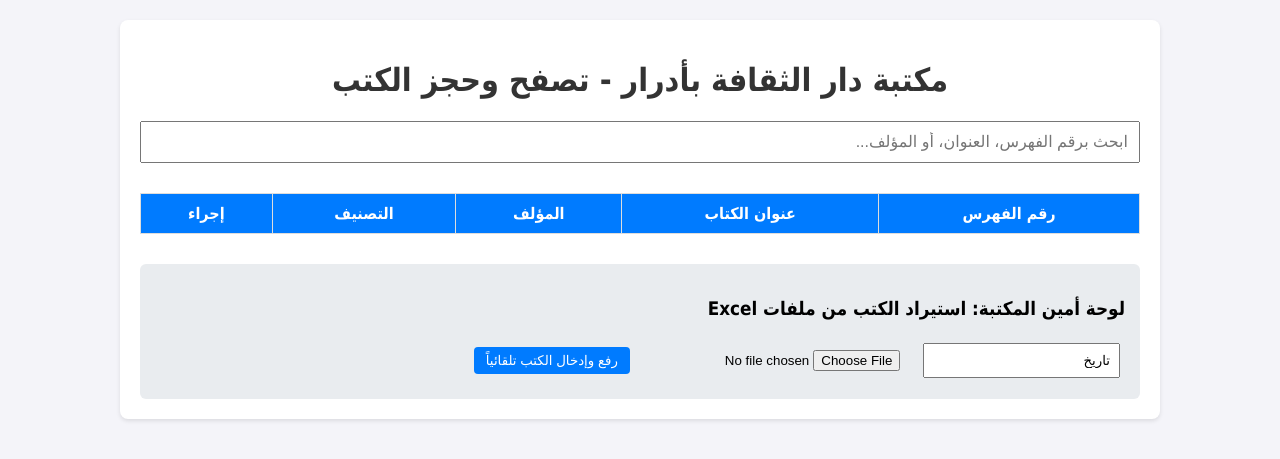
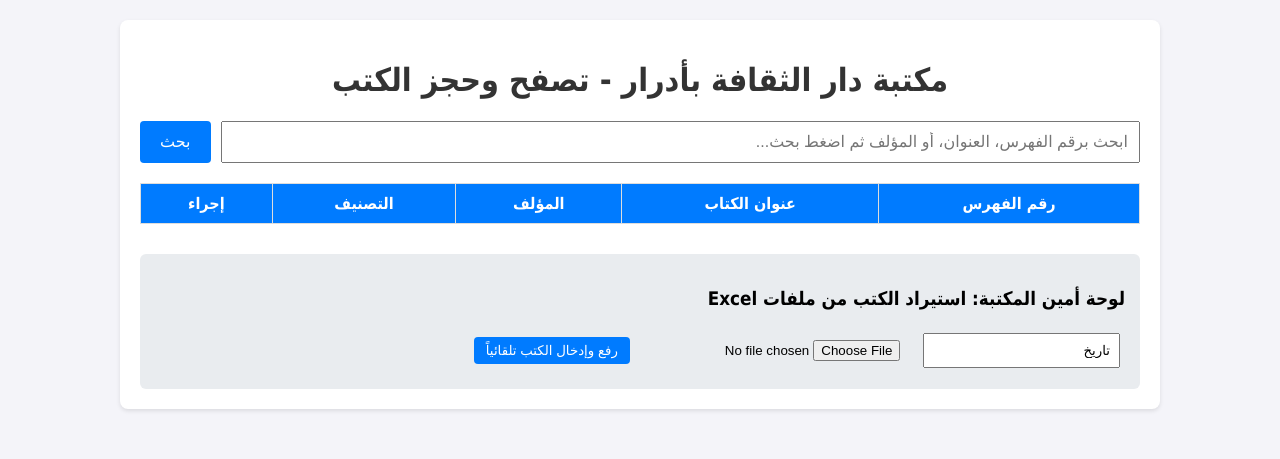
Before and after one commit to fourssan-design/libmca, a FastAPI app: page / in a window 1280 px wide. Shown: the top 459 px of the page. Run offline with FastAPI, Linux system fonts and the light colour scheme; lists and menus that the app fills with data are empty.

Commit message:
Enhance search box and loading message
Updated search functionality with a loading message and improved user experience by limiting results to the first 100 matches.

```diff
--- a/templates/index.html
+++ b/templates/index.html
@@ -7,7 +7,10 @@
         body { font-family: Tahoma, sans-serif; background-color: #f4f4f9; margin: 0; padding: 20px; }
         .container { max-width: 1000px; margin: auto; background: white; padding: 20px; border-radius: 8px; box-shadow: 0 2px 4px rgba(0,0,0,0.1); }
         h1 { color: #333; text-align: center; }
-        .search-box { width: 100%; padding: 10px; font-size: 16px; margin-bottom: 20px; box-sizing: border-box; }
+        .search-container { display: flex; gap: 10px; margin-bottom: 20px; }
+        .search-box { flex: 1; padding: 10px; font-size: 16px; box-sizing: border-box; }
+        .search-btn { background-color: #007bff; color: white; border: none; padding: 10px 20px; cursor: pointer; border-radius: 4px; font-size: 16px; }
+        .search-btn:hover { background-color: #0056b3; }
         table { width: 100%; border-collapse: collapse; margin-top: 10px; }
         th, td { border: 1px solid #ddd; padding: 10px; text-align: center; }
         th { background-color: #007bff; color: white; }
@@ -18,13 +21,21 @@
         .modal { display: none; position: fixed; top: 0; left: 0; width: 100%; height: 100%; background: rgba(0,0,0,0.5); justify-content: center; align-items: center; }
         .modal-content { background: white; padding: 20px; border-radius: 8px; width: 300px; }
         .modal-content input { width: 100%; padding: 8px; margin: 10px 0; box-sizing: border-box; }
+        .loading { text-align: center; color: #666; padding: 10px; display: none; }
     </style>
 </head>
 <body>
 
 <div class="container">
     <h1>مكتبة دار الثقافة بأدرار - تصفح وحجز الكتب</h1>
-    <input type="text" id="searchInput" class="search-box" placeholder="ابحث برقم الفهرس، العنوان، أو المؤلف..." onkeyup="searchBooks()">
+
+    <!-- شريط البحث السريع والآمن (بدون تهنيج) -->
+    <div class="search-container">
+        <input type="text" id="searchInput" class="search-box" placeholder="ابحث برقم الفهرس، العنوان، أو المؤلف ثم اضغط بحث..." onkeydown="if(event.key === 'Enter') searchBooks()">
+        <button class="search-btn" onclick="searchBooks()">بحث</button>
+    </div>
+
+    <div id="loadingMsg" class="loading">جاري البحث في قاعدة البيانات...</div>
 
     <table id="booksTable">
         <thead>
@@ -83,14 +94,28 @@
     }
 
     async function searchBooks() {
-        let query = document.getElementById('searchInput').value;
+        let query = document.getElementById('searchInput').value.trim();
+        let loadingMsg = document.getElementById('loadingMsg');
+        let tbody = document.getElementById('booksBody');
+
+        loadingMsg.style.display = 'block';
+
+        try {
             let response = await fetch(`/api/books?query=${encodeURIComponent(query)}`);
             let books = await response.json();
 
-        let tbody = document.getElementById('booksBody');
             tbody.innerHTML = '';
 
-        books.forEach(book => {
+            if(books.length === 0) {
+                tbody.innerHTML = '<tr><td colspan="5">لا توجد نتائج مطابقة للبحث</td></tr>';
+                loadingMsg.style.display = 'none';
+                return;
+            }
+
+            // عرض أول 100 نتيجة فقط لمنع تهنيج المتصفح
+            let limitedBooks = books.slice(0, 100);
+
+            limitedBooks.forEach(book => {
                 let row = `<tr>
                     <td>${book.book_number || ''}</td>
                     <td>${book.title}</td>
@@ -100,6 +125,16 @@
                 </tr>`;
                 tbody.innerHTML += row;
             });
+
+            if(books.length > 100) {
+                tbody.innerHTML += `<tr><td colspan="5" style="color: #666; background: #fff3cd;">تم عرض أول 100 نتيجة من أصل ${books.length} نتيجة مطابقة. يرجى تضييق نطاق البحث لمزيد من الدقة.</td></tr>`;
+            }
+
+        } catch (error) {
+            alert('حدث خطأ أثناء الاتصال بالخادم');
+        } finally {
+            loadingMsg.style.display = 'none';
+        }
     }
 
     async function submitReservation() {
@@ -125,7 +160,6 @@
         if(response.ok) {
             alert(result.message + '\nتاريخ الحجز: ' + result.date);
             closeModal();
-            searchBooks();
         } else {
             alert('حدث خطأ: ' + result.detail);
         }
@@ -151,7 +185,6 @@
         let result = await response.json();
         if(response.ok && !result.error) {
             alert(result.message);
-            searchBooks();
         } else {
             alert('حدث خطأ أثناء الرفع: ' + (result.error || 'خطأ غير معروف'));
         }
@@ -160,6 +193,3 @@
 
 </body>
 </html>
-
-</body>
-</html>
```
Lines whose indentation alone changed are shown as unchanged.
